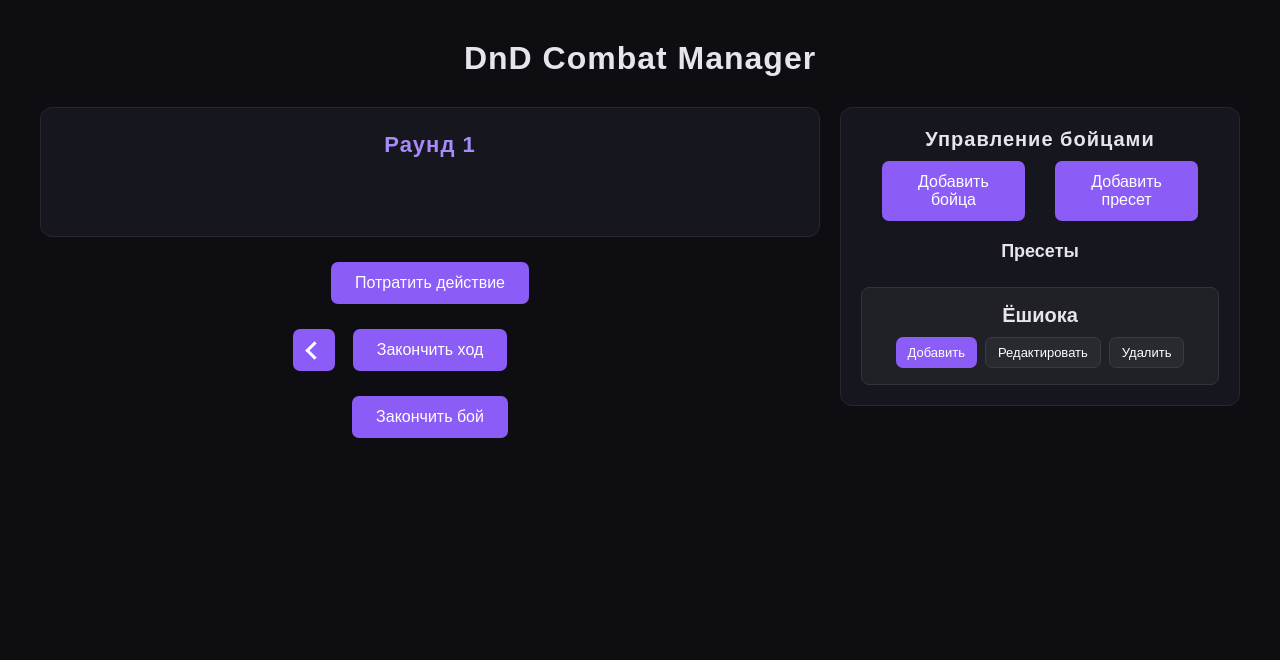
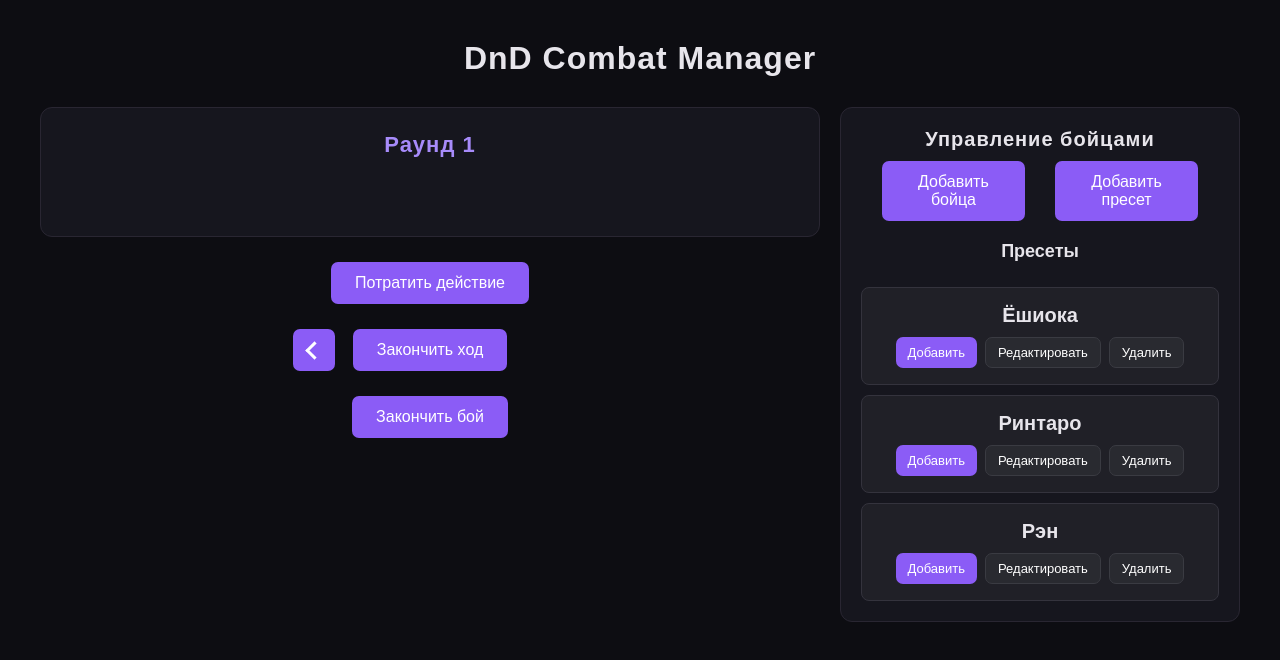
Before and after one commit to j0mp1x/DnD-Combat-Manger, a React (Vite) app: page / in a window 1280 px wide. Shown: the top 660 px of the page. Built offline with nearby package versions, Linux system fonts and the light colour scheme.

Commit message:
Мелкие изменения прошлого дня

```diff
--- a/src/App.jsx
+++ b/src/App.jsx
@@ -1,6 +1,6 @@
 import { useEffect, useState, useRef } from 'react'
 import { createFighter, fighters } from './data/fighters'
-import { Preset, Yoshioka, createPreset } from './data/preset'
+import { Preset, defaultPresets, createPreset } from './data/preset'
 import ConfirmModal from './components/confirmModal'
 import FormModal from './components/formModal'
 import getDataFromForm from './UTILITES/getData'
@@ -9,7 +9,7 @@ import { currentId, setCurrentId } from './UTILITES/idCreator'
 function App() {
     const [gameState, setGameState] = useState({
         fighters: fighters.sort((a, b) => b.initiative - a.initiative),
-        presets: [Yoshioka],
+        presets: [...defaultPresets],
         round: 1,
         currentFighter: 0,
     })
--- a/src/data/preset.js
+++ b/src/data/preset.js
@@ -32,7 +32,8 @@ const createPreset = (data) => {
     return new Preset(data)
 }
 
-const Yoshioka = new Preset({
+const defaultPresets = [
+    new Preset({
         name: 'Ёшиока',
         maxHp: 40,
         armorClass: 14,
@@ -42,6 +43,31 @@ const Yoshioka = new Preset({
         int: 14,
         wis: 14,
         cha: 14,
-})
+    }),
 
-export { Preset, Yoshioka, createPreset }
+    new Preset({
+        name: 'Ринтаро',
+        maxHp: 40,
+        armorClass: 13,
+        str: 14,
+        dex: 14,
+        con: 14,
+        int: 14,
+        wis: 14,
+        cha: 14,
+    }),
+
+    new Preset({
+        name: 'Рэн',
+        maxHp: 40,
+        armorClass: 12,
+        str: 14,
+        dex: 14,
+        con: 14,
+        int: 14,
+        wis: 14,
+        cha: 14,
+    }),
+]
+
+export { Preset, defaultPresets, createPreset }
```
Lines whose indentation alone changed are shown as unchanged.
